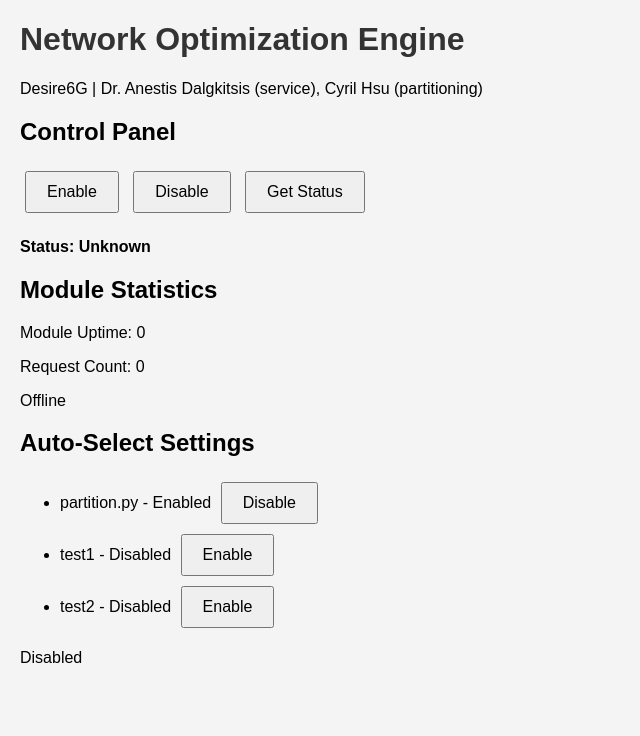
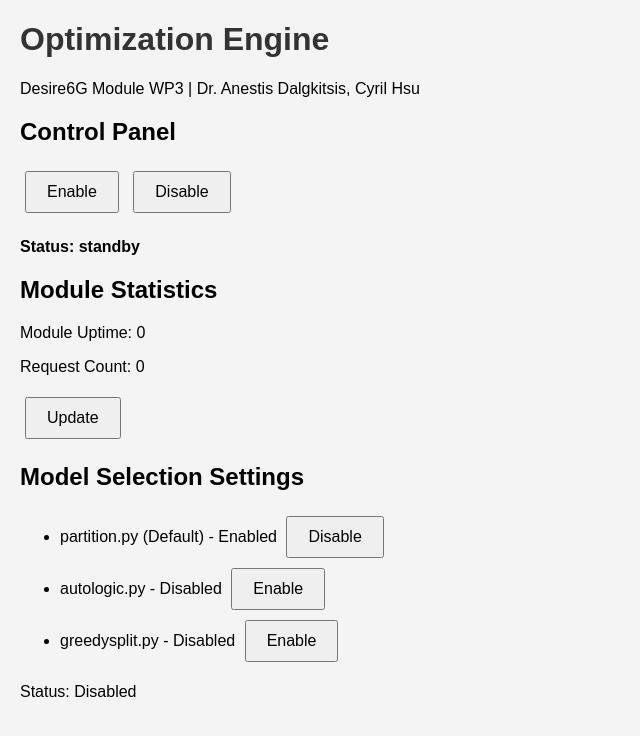
Before and after one commit to anestisdalgkitsis/optimization_engine_d6g, a Flask app: page / in a window 1280 px wide. Shown: the top 736 px of the page, without its empty margins (0-640 px from the left). Run offline with Flask 3, Linux system fonts and the light colour scheme.

Commit message:
stats update

```diff
--- a/app.py
+++ b/app.py
@@ -15,28 +15,21 @@ import socket
 import time
 import json
 
-# Global Settings
-active_partition_algorithm = "default"
-
 # In-Memory Variables
 status = "standby"
-# partition_algorithms_list = ["default", "random", "auto"]
-# automation_list = ["partition"]
 start_time = time.time()
 request_count = 0
-algorithms = {
-    "partition.py": {"enabled": True},
-    "test1": {"enabled": False},
-    "test2": {"enabled": False},
+algorithms = { # this should be changed to modular
+    "partition.py (Default)": {"enabled": True},
+    "autologic.py": {"enabled": False},
+    "greedysplit.py": {"enabled": False},
 }
 
 # Module Info
-module_name = "Network Optimization Module"
+module_name = "Optimization Engine Module"
 module_version = "1.28 Beta"
 module_ip = socket.gethostbyname(socket.gethostname())
 module_port = "5863"
-module_start_time = time.time()
-module_endpoints = ["management", "service_request"]
 
 
 # Load Config files
@@ -63,18 +56,25 @@ def home():
 
 @app.route('/api/start', methods=['POST'])
 def start():
-    # Your logic for starting
-    return jsonify({"status": "Running"})
+    global status
+    status = "standby"
+    return jsonify({"status": status})
 
 @app.route('/api/stop', methods=['POST'])
 def stop():
-    # Your logic for stopping
-    return jsonify({"status": "Standby"})
+    global status
+    status = "disabled"
+    return jsonify({"status": status})
 
 @app.route('/api/status', methods=['GET'])
 def status():
-    # Your logic for getting status
-    return jsonify({"status": "running"})  # or "stopped"
+    global start_time
+    global status
+    global request_count
+
+    uptime = int(time.time() - start_time)
+
+    return jsonify({"status": status, "uptime": str(uptime), "requests": str(request_count)})
 
 @app.route('/toggle_algorithm', methods=['POST'])
 def toggle_algorithm():
@@ -88,6 +88,13 @@ def toggle_algorithm():
 @app.route('/service_request', methods=['POST'])
 def incoming_request():
     global request_count
+    global status
+
+    if status == "disabled":
+        return
+
+    # Activate busy indicator
+    status = "busy"
 
     # Check if it is a request indeed
     if 'request' not in request.files:
@@ -122,6 +129,9 @@ def incoming_request():
         "s3e": s3e
     }
 
+    # Deactivate busy indicator
+    status = "standby"
+
     return jsonify(combined_response)
 
 
--- a/templates/index.html
+++ b/templates/index.html
@@ -8,40 +8,27 @@
     <link rel="stylesheet" href="{{ url_for('static', filename='css/styles.css') }}">
 </head>
 <body>
-    <h1>Network Optimization Engine</h1>
-    <p>Desire6G | Dr. Anestis Dalgkitsis (service), Cyril Hsu (partitioning)</p>
+    <h1>Optimization Engine</h1>
+    <p>Desire6G Module WP3 | Dr. Anestis Dalgkitsis, Cyril Hsu</p>
 
     <h2>Control Panel</h2>
 
     <button onclick="controlAction('start')">Enable</button>
     <button onclick="controlAction('stop')">Disable</button>
-    <button onclick="getStatus()">Get Status</button>
-    <p id="status">Status: Unknown</p>
+    <p id="status">Status: standby</p>
 
     <h2>Module Statistics</h2>
 
-    <p>Module Uptime: <span id="number">0</span></p>
+    <p>Module Uptime: <span id="uptime">0</span></p>
     <!-- <p>Last Checked</p> -->
     <p>Request Count: <span id="requests">0</span></p>
     <!-- <p>Requests Plot</p> -->
     <!-- <p>Another Plot</p> -->
     <!-- <p>Log of requests</p> -->
-    <p>Offline</p>
-    <!-- <script type="text/javascript">
-        var socket = io();
 
-        // Listen for 'update_uptime' events from the server
-        socket.on('update_uptime', function(data) {
-            document.getElementById('uptime').innerText = data.uptime;
-        });
+    <button onclick="getStatus()">Update</button>
 
-        // Listen for 'update_requests' events from the server
-        socket.on('update_requests', function(data) {
-            document.getElementById('requests').innerText = data.requests;
-        });
-    </script> -->
-
-    <h2>Auto-Select Settings</h2>
+    <h2>Model Selection Settings</h2>
     <!-- <p>Algorithm picker</p> -->
     <ul>
         {% for algorithm, details in algorithms.items() %}
@@ -70,7 +57,7 @@
     <!-- <p>enble disable selected buttons</p> -->
     <!-- <p>selector mode</p> -->
     <!-- <p>prompt (if LLM selected)</p> -->
-    <p>Disabled</p>
+    <p>Status: Disabled</p>
 
     <script>
         function controlAction(action) {
@@ -89,6 +76,8 @@
             .then(response => response.json())
             .then(data => {
                 document.getElementById('status').innerText = 'Status: ' + data.status;
+                document.getElementById('uptime').innerText = '' + data.uptime + 's';
+                document.getElementById('requests').innerText = '' + data.requests;
             })
             .catch(error => console.error('Error:', error));
         }
```
Also changed, not shown: README.md.
